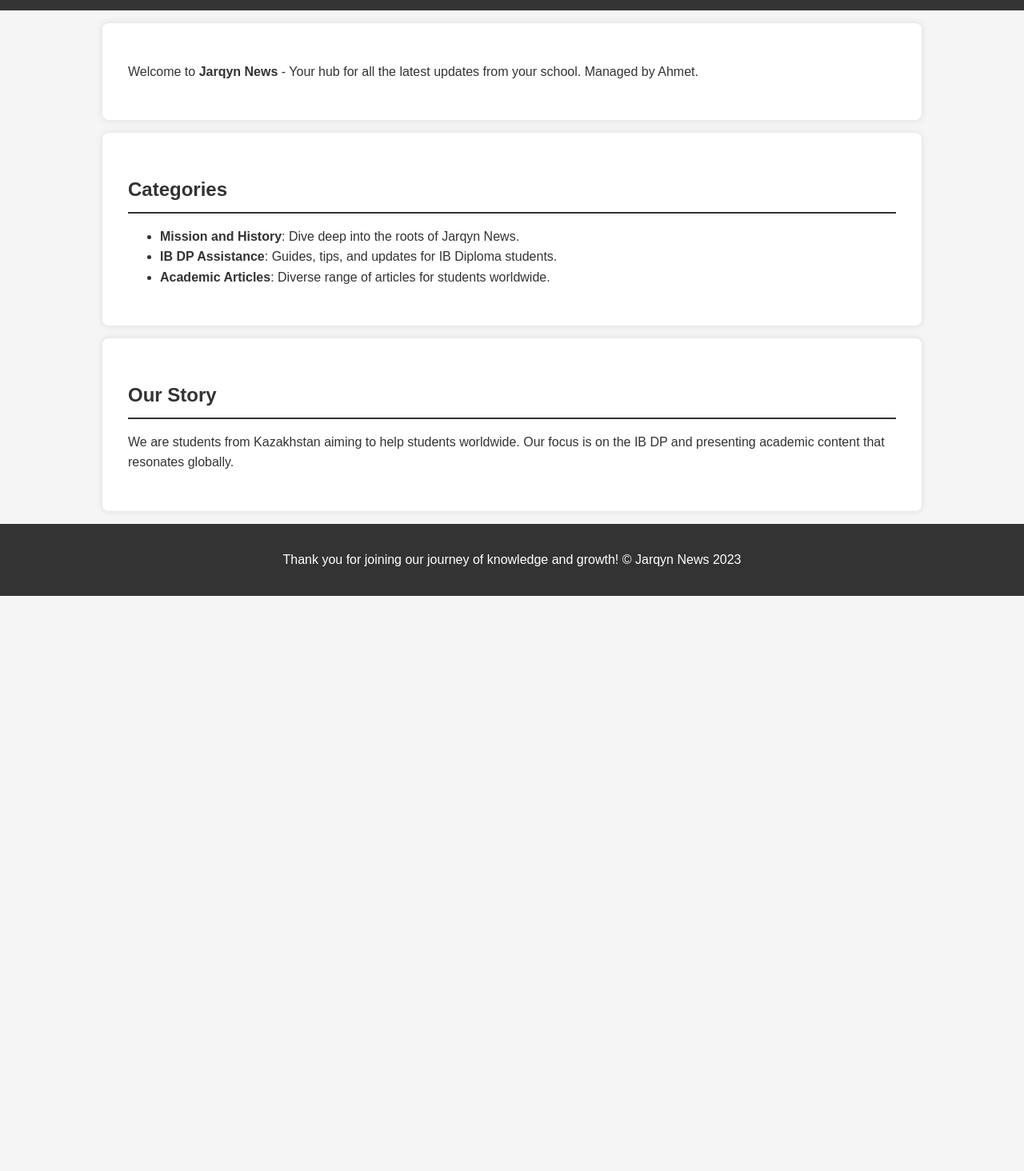
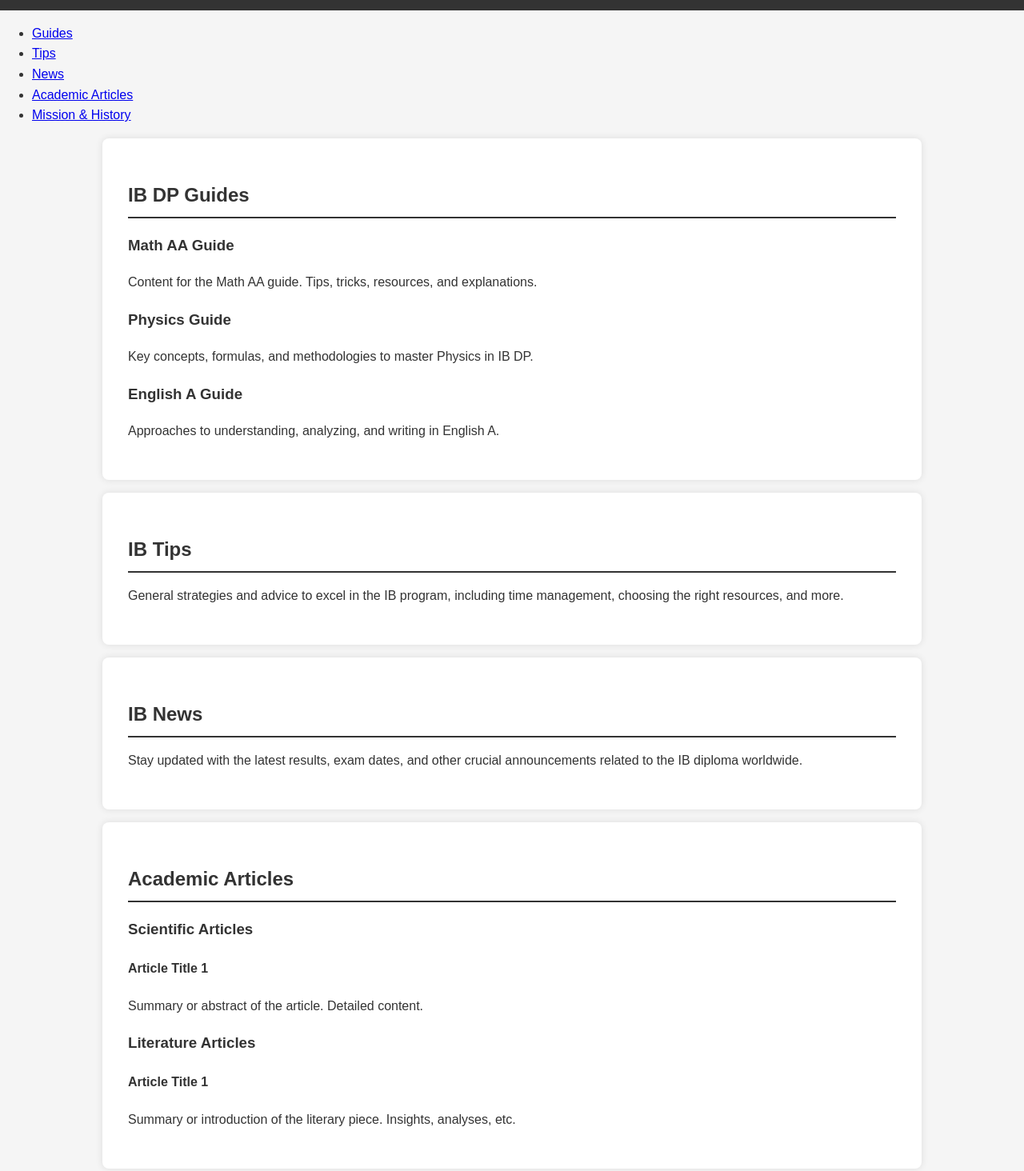
Before and after one commit to galaXxy155/JarqynNewsSite, a plain HTML site: page index.html in a window 1280 px wide. Shown: the part 104-1568 px from the top of the page at 80% size. Before the commit the page ends 849 px from the top, so only its background shows below. Drawn offline with Linux system fonts and the light colour scheme.

Commit message:
Update index.html

```diff
--- a/index.html
+++ b/index.html
@@ -9,31 +9,87 @@
 </head>
 
 <body>
+
+    <!-- Header Section -->
     <header>
         <h1>Jarqyn News</h1>
         <p>Stay Tuned, Stay Informed 🌍</p>
     </header>
 
-    <section id="introduction">
-        <p>Welcome to <strong>Jarqyn News</strong> - Your hub for all the latest updates from your school. Managed by Ahmet.</p>
+    <!-- Navigation Section -->
+    <nav>
+        <ul>
+            <li><a href="#guides">Guides</a></li>
+            <li><a href="#tips">Tips</a></li>
+            <li><a href="#news">News</a></li>
+            <li><a href="#articles">Academic Articles</a></li>
+            <li><a href="#history">Mission & History</a></li>
+        </ul>
+    </nav>
+
+    <!-- Guides Section -->
+    <section id="guides">
+        <h2>IB DP Guides</h2>
+        <article id="math-aa">
+            <h3>Math AA Guide</h3>
+            <p>Content for the Math AA guide. Tips, tricks, resources, and explanations.</p>
+        </article>
+
+        <article id="physics">
+            <h3>Physics Guide</h3>
+            <p>Key concepts, formulas, and methodologies to master Physics in IB DP.</p>
+        </article>
+
+        <article id="english-a">
+            <h3>English A Guide</h3>
+            <p>Approaches to understanding, analyzing, and writing in English A.</p>
+        </article>
     </section>
 
-    <section id="categories">
-        <h2>Categories</h2>
-        <ul>
-            <li><strong>Mission and History</strong>: Dive deep into the roots of Jarqyn News.</li>
-            <li><strong>IB DP Assistance</strong>: Guides, tips, and updates for IB Diploma students.</li>
-            <li><strong>Academic Articles</strong>: Diverse range of articles for students worldwide.</li>
-        </ul>
+    <!-- Tips Section -->
+    <section id="tips">
+        <h2>IB Tips</h2>
+        <p>General strategies and advice to excel in the IB program, including time management, choosing the right resources, and more.</p>
     </section>
 
-    <section id="our-story">
-        <h2>Our Story</h2>
-        <p>We are students from Kazakhstan aiming to help students worldwide. Our focus is on the IB DP and presenting academic content that resonates globally.</p>
+    <!-- News Section -->
+    <section id="news">
+        <h2>IB News</h2>
+        <p>Stay updated with the latest results, exam dates, and other crucial announcements related to the IB diploma worldwide.</p>
     </section>
 
+    <!-- Academic Articles Section -->
+    <section id="articles">
+        <h2>Academic Articles</h2>
+        <div id="scientific">
+            <h3>Scientific Articles</h3>
+            <!-- Add scientific articles here. Example: -->
+            <article>
+                <h4>Article Title 1</h4>
+                <p>Summary or abstract of the article. Detailed content.</p>
+            </article>
+            <!-- Repeat similar structure for other articles -->
+        </div>
+        <div id="literature">
+            <h3>Literature Articles</h3>
+            <!-- Add literature articles here. Example: -->
+            <article>
+                <h4>Article Title 1</h4>
+                <p>Summary or introduction of the literary piece. Insights, analyses, etc.</p>
+            </article>
+            <!-- Repeat similar structure for other articles -->
+        </div>
+    </section>
+
+    <!-- Mission & History Section -->
+    <section id="history">
+        <h2>Mission & History</h2>
+        <p>Founded in 2018, Jarqyn News began as a solo initiative by an ambitious student from Kazakhstan. Now an IB DP2 student, the mission remains steadfast: To assist and empower students worldwide, providing them with valuable insights, guidance, and resources.</p>
+    </section>
+
+    <!-- Footer -->
     <footer>
-        <p>Thank you for joining our journey of knowledge and growth! © Jarqyn News 2023</p>
+        <p>© Jarqyn News 2023. All Rights Reserved.</p>
     </footer>
 </body>
 
```
